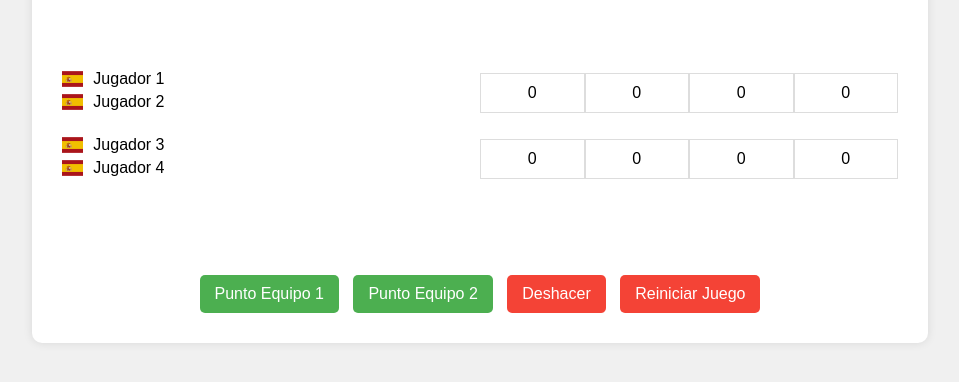
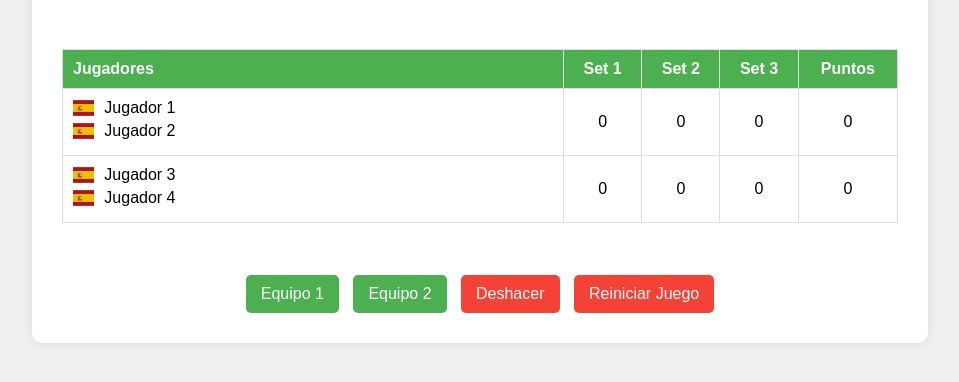
Before and after one commit to gnrodo/marcadorpadelv2, a plain HTML site: page index.html in a window 1280 px wide. Shown: the part 264-646 px from the top of the page, without its empty margins (160-1119 px from the left). Drawn offline with nearby package versions, Linux system fonts and the light colour scheme.

Commit message:
Rediseñar la sección central, ajustar la tabla y modificar los botones de equipo

```diff
--- a/index.html
+++ b/index.html
@@ -18,9 +18,16 @@
         </div>
         <h1>Scoreboard de Pádel</h1>
         <div class="scoreboard">
-            <div class="teams-and-scores">
-                <div class="team-row">
-                    <div class="team team1">
+            <table>
+                <tr>
+                    <th class="players-column">Jugadores</th>
+                    <th>Set 1</th>
+                    <th>Set 2</th>
+                    <th>Set 3</th>
+                    <th>Puntos</th>
+                </tr>
+                <tr class="team1">
+                    <td class="players-column">
                         <div class="player">
                             <span class="flag-icon flag-icon-es" data-team="1" data-player="1"></span>
                             <span class="player-name" contenteditable="true" data-team="1" data-player="1">Jugador 1</span>
@@ -29,16 +36,14 @@
                             <span class="flag-icon flag-icon-es" data-team="1" data-player="2"></span>
                             <span class="player-name" contenteditable="true" data-team="1" data-player="2">Jugador 2</span>
                         </div>
-                    </div>
-                    <div class="score-row team1-score">
-                        <div class="current-score">0</div>
-                        <div class="set1">0</div>
-                        <div class="set2">0</div>
-                        <div class="set3">0</div>
-                    </div>
-                </div>
-                <div class="team-row">
-                    <div class="team team2">
+                    </td>
+                    <td class="set1">0</td>
+                    <td class="set2">0</td>
+                    <td class="set3">0</td>
+                    <td class="current-score">0</td>
+                </tr>
+                <tr class="team2">
+                    <td class="players-column">
                         <div class="player">
                             <span class="flag-icon flag-icon-es" data-team="2" data-player="1"></span>
                             <span class="player-name" contenteditable="true" data-team="2" data-player="1">Jugador 3</span>
@@ -47,19 +52,17 @@
                             <span class="flag-icon flag-icon-es" data-team="2" data-player="2"></span>
                             <span class="player-name" contenteditable="true" data-team="2" data-player="2">Jugador 4</span>
                         </div>
-                    </div>
-                    <div class="score-row team2-score">
-                        <div class="current-score">0</div>
-                        <div class="set1">0</div>
-                        <div class="set2">0</div>
-                        <div class="set3">0</div>
-                    </div>
-                </div>
-            </div>
+                    </td>
+                    <td class="set1">0</td>
+                    <td class="set2">0</td>
+                    <td class="set3">0</td>
+                    <td class="current-score">0</td>
+                </tr>
+            </table>
         </div>
         <div class="controls">
-            <button class="add-point" data-team="1">Punto Equipo 1</button>
-            <button class="add-point" data-team="2">Punto Equipo 2</button>
+            <button class="add-point" data-team="1">Equipo 1</button>
+            <button class="add-point" data-team="2">Equipo 2</button>
             <button id="undo">Deshacer</button>
             <button id="reset">Reiniciar Juego</button>
         </div>
--- a/styles.css
+++ b/styles.css
@@ -16,8 +16,8 @@ body {
     padding: 30px;
     text-align: center;
     width: 100%;
-    max-width: 836px; /* 896px - 60px (30px padding on each side) */
-    height: 354px; /* 414px - 60px (30px padding on top and bottom) */
+    max-width: 836px;
+    height: 354px;
     position: relative;
     transition: background-color 0.3s, color 0.3s;
     display: flex;
@@ -67,24 +67,25 @@ h1 {
     align-items: center;
 }
 
-.teams-and-scores {
-    display: flex;
-    flex-direction: column;
+table {
     width: 100%;
+    border-collapse: collapse;
 }
 
-.team-row {
-    display: flex;
-    justify-content: space-between;
-    align-items: center;
-    margin-bottom: 20px;
+th, td {
+    border: 1px solid #ddd;
+    padding: 10px;
+    text-align: center;
 }
 
-.team {
-    display: flex;
-    flex-direction: column;
-    align-items: flex-start;
-    width: 50%;
+th {
+    background-color: #4CAF50;
+    color: white;
+}
+
+.players-column {
+    width: 60%;
+    text-align: left;
 }
 
 .player {
@@ -100,19 +101,6 @@ h1 {
 
 .player-name {
     cursor: text;
-}
-
-.score-row {
-    display: flex;
-    justify-content: space-between;
-    width: 50%;
-}
-
-.score-row > div {
-    flex: 1;
-    padding: 10px;
-    border: 1px solid #ddd;
-    text-align: center;
 }
 
 .controls {
@@ -171,9 +159,12 @@ body.dark-mode {
     border-color: #ecf0f1;
 }
 
-.dark-mode .score-row > div {
+.dark-mode th, .dark-mode td {
     border-color: #7f8c8d;
-    color: #ecf0f1;
+}
+
+.dark-mode th {
+    background-color: #2980b9;
 }
 
 .dark-mode button {
```
